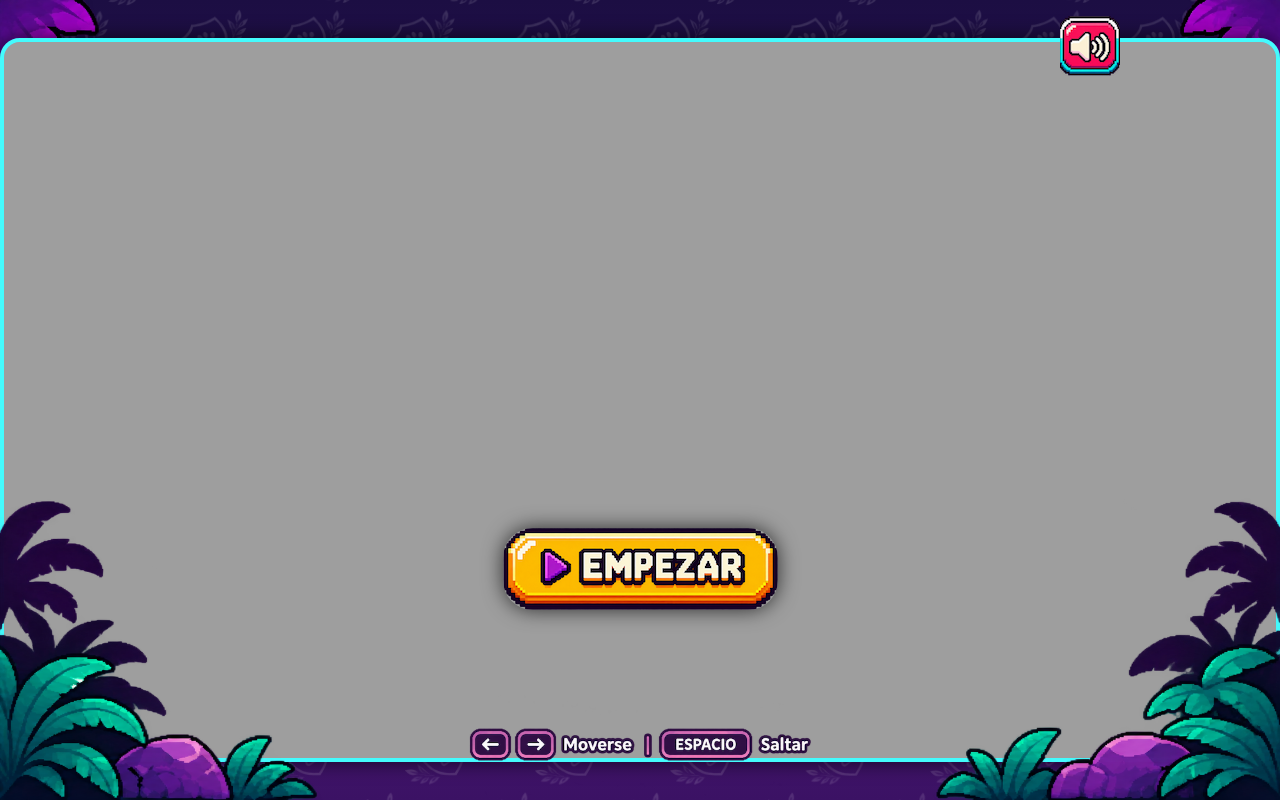
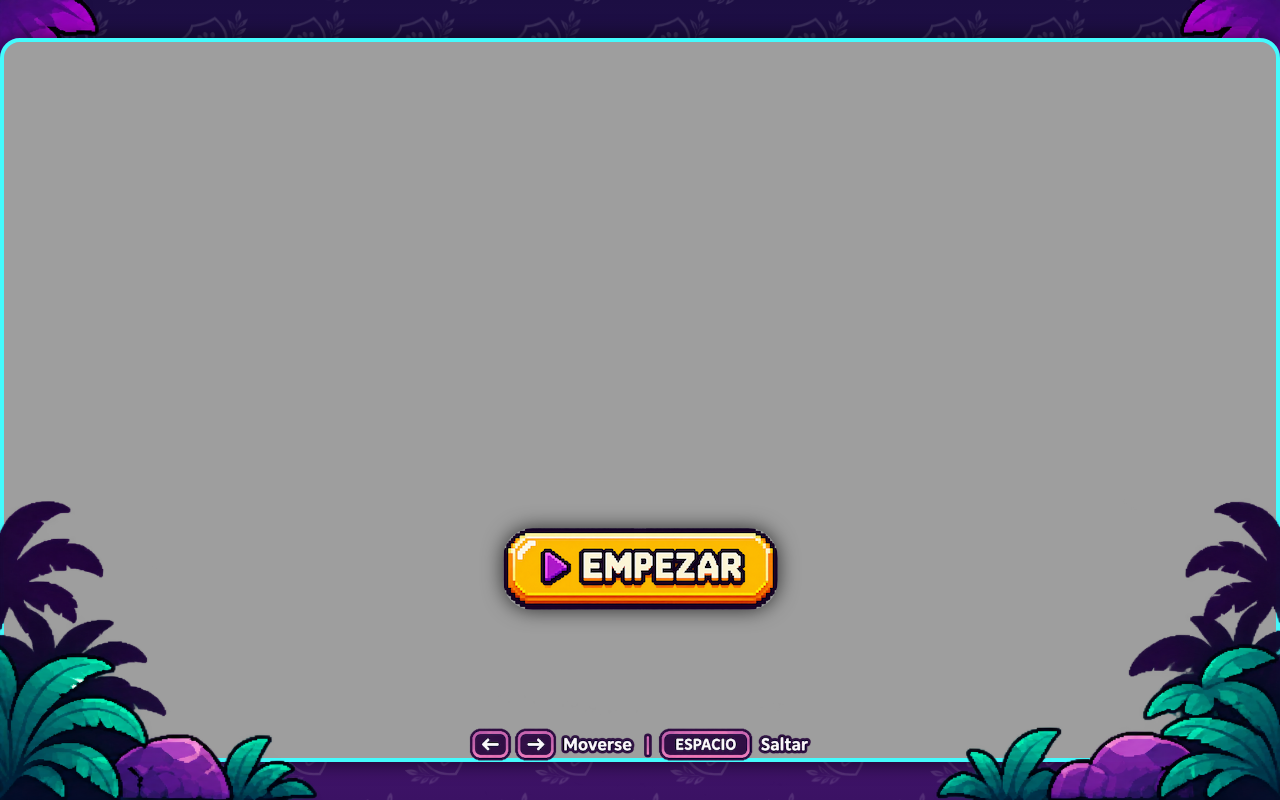
Before and after one commit to zmencay/lab-game, a plain HTML site: page index.html in a window 1280 px wide. Drawn offline with Linux system fonts and the light colour scheme.

```diff
--- a/css/style.css
+++ b/css/style.css
@@ -69,18 +69,18 @@ body {
     height: 95px;
   }
 
-  .btn.sound {
+  /* .btn.sound {
     top: 2vh;
     right: 12.5vw;
     width: 60px;
     height: 60px;
   }
-    .btn.sound.active {
+    .btn.sound {
       background: url(../assets/ui/audio/soundBtn-on.png) no-repeat center;
     }
-    .btn.sound {
+    .btn.sound.active {
       background: url(../assets/ui/audio/soundBtn-off.png) no-repeat center;
-    }
+    } */
 
 #canvas-container {
   position: relative;
```
